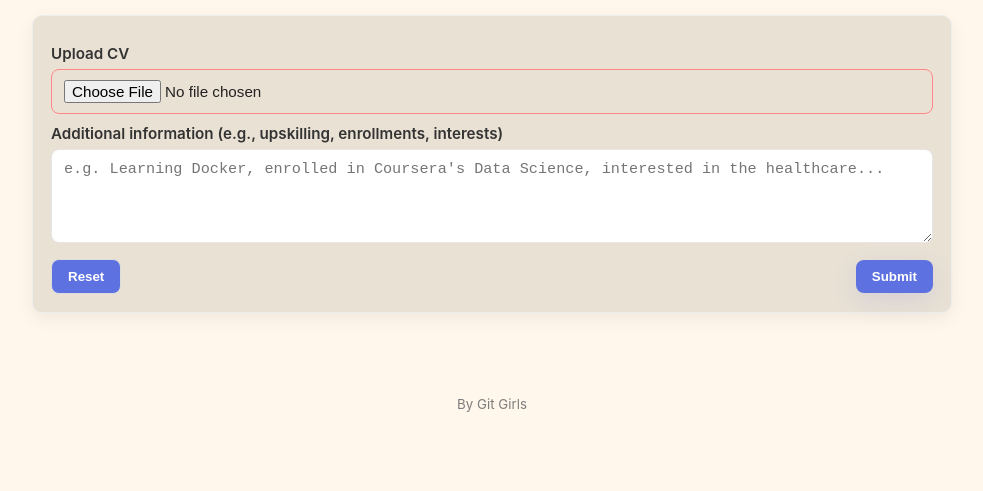
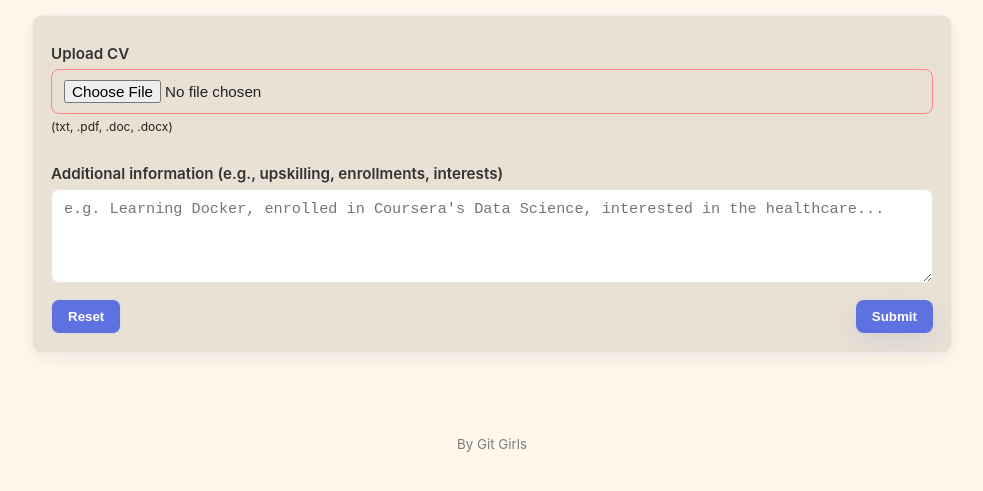
Before and after one commit to BM023/MuseCareer, a plain HTML site: page frontend/index.html in a window 1280 px wide. Shown: the part 117-608 px from the top of the page, without its empty margins (148-1131 px from the left). Drawn offline with nearby package versions, Linux system fonts and the light colour scheme.

Commit message:
added file format and styles

```diff
--- a/frontend/index.html
+++ b/frontend/index.html
@@ -18,6 +18,7 @@
 
       <label for="cvFile">Upload CV</label>
       <input id="cvFile" type="file" accept=".txt,.pdf,.doc,.docx" />
+      <p class="file-format">(txt, .pdf, .doc, .docx)</p>
 
       <label for="additionalInfo">Additional information (e.g., upskilling, enrollments, interests)</label>
       <textarea id="additionalInfo" rows="4" placeholder="e.g. Learning Docker, enrolled in Coursera's Data Science, interested in the healthcare..."></textarea>
--- a/frontend/styles.css
+++ b/frontend/styles.css
@@ -80,6 +80,13 @@ textarea:focus, input[type="file"]:focus{
     border-color:var(--primary);
 }
 
+.file-format{
+font-size: 12px;
+font-weight: 400;
+margin-top: 5px;
+margin-bottom: 30px;
+}
+
 .row{
     display:flex;
     gap:12px;
```
